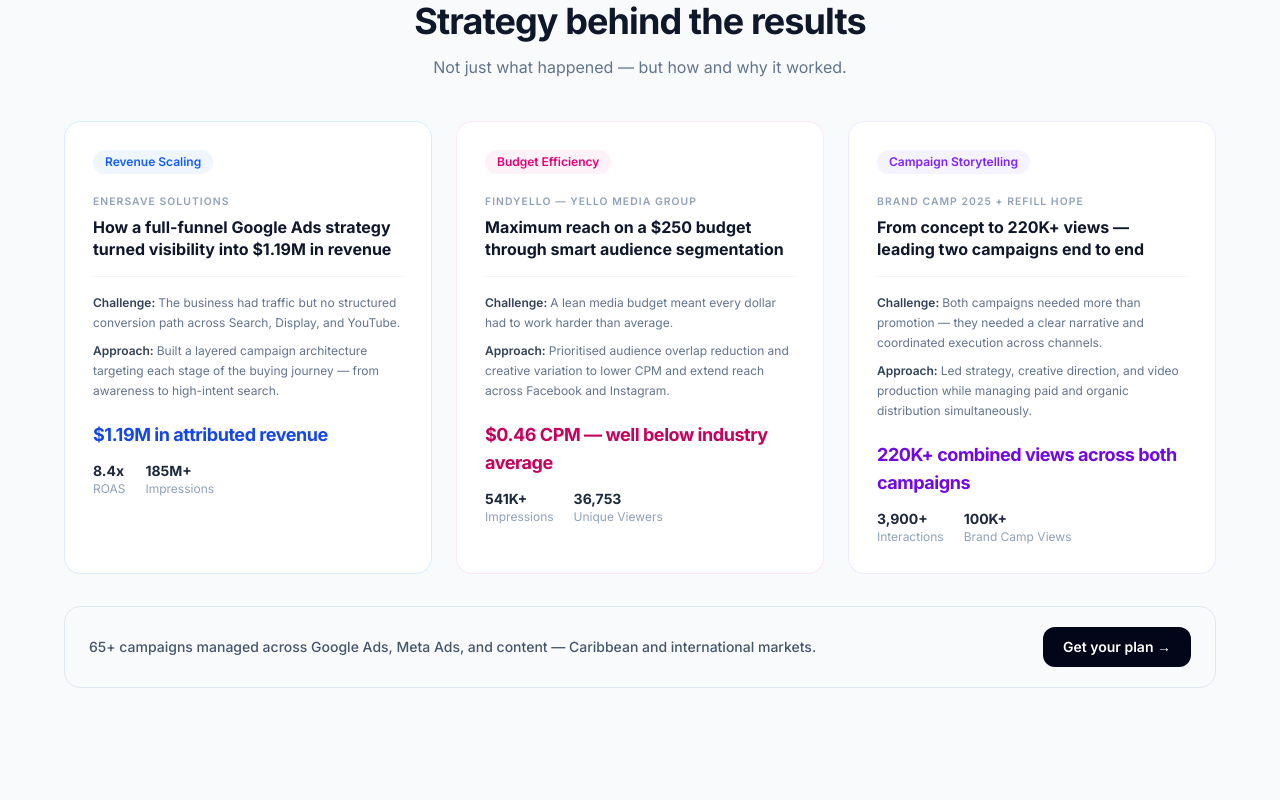
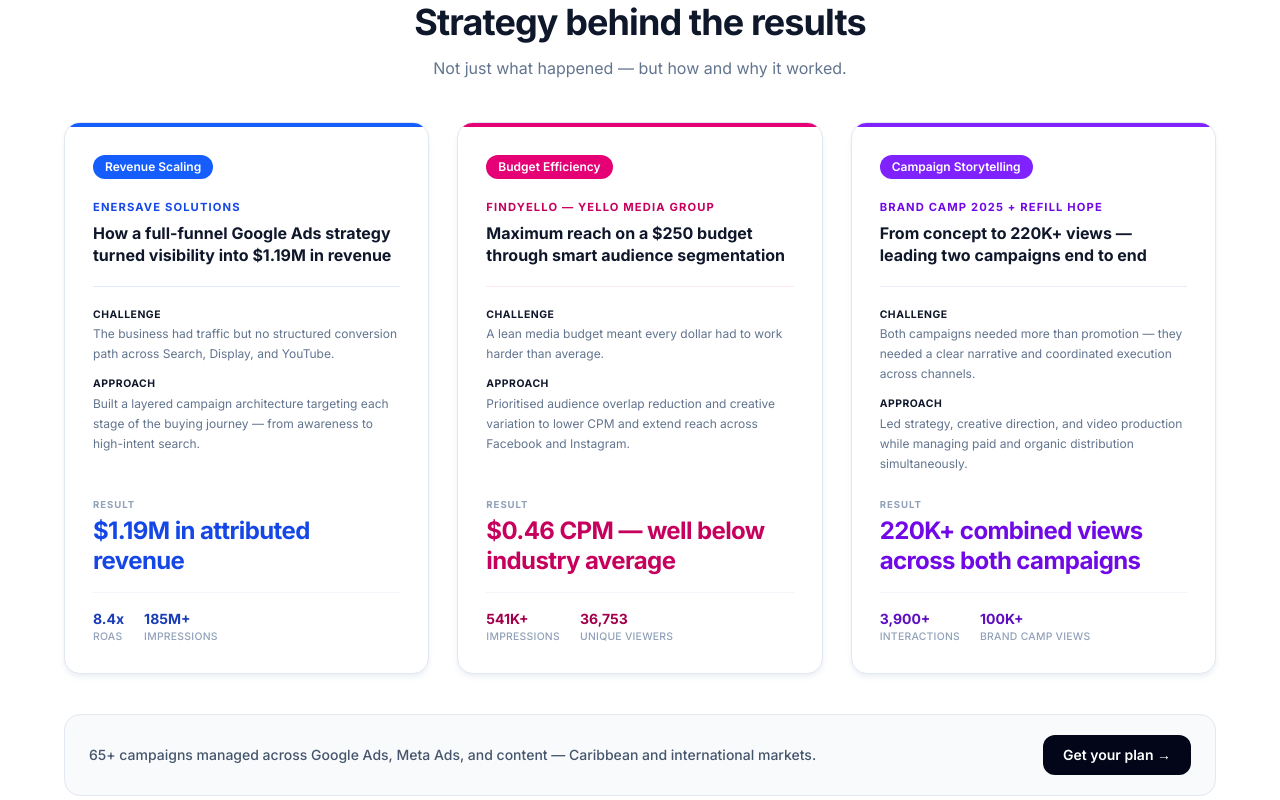
Before and after one commit to kyledigital/quickquote-app, a Next.js app: page / in a window 1280 px wide. Shown: the part 1440-2240 px from the top of the page. Built offline with nearby package versions, Linux system fonts and the light colour scheme.

Commit message:
Modernize case study cards — elevated design, better contrast, pinned result metrics

```diff
--- a/app/components/CampaignResults.tsx
+++ b/app/components/CampaignResults.tsx
@@ -1,55 +1,84 @@
+const accentMap: Record<string, {
+  badge: string;
+  topBar: string;
+  clientText: string;
+  resultText: string;
+  metricValue: string;
+  divider: string;
+}> = {
+  blue: {
+    badge:       "bg-blue-600 text-white",
+    topBar:      "bg-blue-600",
+    clientText:  "text-blue-700",
+    resultText:  "text-blue-700",
+    metricValue: "text-blue-800",
+    divider:     "border-blue-100",
+  },
+  pink: {
+    badge:       "bg-pink-600 text-white",
+    topBar:      "bg-pink-600",
+    clientText:  "text-pink-700",
+    resultText:  "text-pink-700",
+    metricValue: "text-pink-800",
+    divider:     "border-pink-100",
+  },
+  violet: {
+    badge:       "bg-violet-600 text-white",
+    topBar:      "bg-violet-600",
+    clientText:  "text-violet-700",
+    resultText:  "text-violet-700",
+    metricValue: "text-violet-800",
+    divider:     "border-violet-100",
+  },
+};
+
 const results = [
   {
     theme: "Revenue Scaling",
-    themeColor: "bg-blue-50 text-blue-600",
+    accent: "blue",
     client: "Enersave Solutions",
     headline: "How a full-funnel Google Ads strategy turned visibility into $1.19M in revenue",
     problem: "The business had traffic but no structured conversion path across Search, Display, and YouTube.",
     approach: "Built a layered campaign architecture targeting each stage of the buying journey — from awareness to high-intent search.",
     mainResult: "$1.19M in attributed revenue",
-    mainResultColor: "text-blue-700",
     metrics: [
       { value: "8.4x", label: "ROAS" },
       { value: "185M+", label: "Impressions" },
     ],
-    border: "border-blue-100",
   },
   {
     theme: "Budget Efficiency",
-    themeColor: "bg-pink-50 text-pink-600",
+    accent: "pink",
     client: "FindYello — Yello Media Group",
     headline: "Maximum reach on a $250 budget through smart audience segmentation",
     problem: "A lean media budget meant every dollar had to work harder than average.",
     approach: "Prioritised audience overlap reduction and creative variation to lower CPM and extend reach across Facebook and Instagram.",
     mainResult: "$0.46 CPM — well below industry average",
-    mainResultColor: "text-pink-700",
     metrics: [
       { value: "541K+", label: "Impressions" },
       { value: "36,753", label: "Unique Viewers" },
     ],
-    border: "border-pink-100",
   },
   {
     theme: "Campaign Storytelling",
-    themeColor: "bg-violet-50 text-violet-600",
+    accent: "violet",
     client: "Brand Camp 2025 + Refill Hope",
     headline: "From concept to 220K+ views — leading two campaigns end to end",
     problem: "Both campaigns needed more than promotion — they needed a clear narrative and coordinated execution across channels.",
     approach: "Led strategy, creative direction, and video production while managing paid and organic distribution simultaneously.",
     mainResult: "220K+ combined views across both campaigns",
-    mainResultColor: "text-violet-700",
     metrics: [
       { value: "3,900+", label: "Interactions" },
       { value: "100K+", label: "Brand Camp Views" },
     ],
-    border: "border-violet-100",
   },
 ];
 
 export default function CampaignResults() {
   return (
-    <section className="px-6 py-16 sm:py-20">
+    <section className="border-y border-slate-200 bg-white px-6 py-16 sm:py-20">
       <div className="mx-auto max-w-6xl">
+
         {/* Header */}
         <div className="mx-auto max-w-2xl text-center">
           <p className="text-xs font-semibold uppercase tracking-widest text-blue-600">
@@ -64,19 +93,27 @@
         </div>
 
         {/* Cards */}
-        <div className="mt-10 grid gap-6 lg:grid-cols-3">
-          {results.map((r) => (
+        <div className="mt-10 grid gap-7 lg:grid-cols-3">
+          {results.map((r) => {
+            const a = accentMap[r.accent];
+            return (
               <article
                 key={r.client}
-              className={`flex flex-col rounded-2xl border ${r.border} bg-white p-7`}
+                className="flex flex-col overflow-hidden rounded-2xl border border-slate-200 bg-white shadow-md shadow-slate-200/60"
               >
+                {/* Top accent bar */}
+                <div className={`h-1 w-full ${a.topBar}`} />
+
+                {/* Card body */}
+                <div className="flex flex-1 flex-col p-7">
+
                   {/* Theme badge */}
-              <span className={`inline-flex w-fit rounded-full px-3 py-1 text-xs font-semibold ${r.themeColor}`}>
+                  <span className={`inline-flex w-fit items-center rounded-full px-3 py-1 text-xs font-semibold ${a.badge}`}>
                     {r.theme}
                   </span>
 
                   {/* Client */}
-              <p className="mt-5 text-[0.65rem] font-semibold uppercase tracking-widest text-slate-400">
+                  <p className={`mt-5 text-[0.7rem] font-bold uppercase tracking-widest ${a.clientText}`}>
                     {r.client}
                   </p>
 
@@ -86,38 +123,46 @@
                   </h3>
 
                   {/* Divider */}
-              <div className="my-4 border-t border-slate-100" />
+                  <div className={`my-5 border-t ${a.divider}`} />
 
-              {/* Problem + Approach */}
-              <p className="text-xs leading-5 text-slate-500">
-                <span className="font-semibold text-slate-700">Challenge: </span>
-                {r.problem}
-              </p>
-              <p className="mt-2 text-xs leading-5 text-slate-500">
-                <span className="font-semibold text-slate-700">Approach: </span>
-                {r.approach}
-              </p>
+                  {/* Challenge + Approach */}
+                  <div className="space-y-3">
+                    <div>
+                      <p className="text-[0.65rem] font-bold uppercase tracking-wider text-slate-900">Challenge</p>
+                      <p className="mt-0.5 text-xs leading-5 text-slate-500">{r.problem}</p>
+                    </div>
+                    <div>
+                      <p className="text-[0.65rem] font-bold uppercase tracking-wider text-slate-900">Approach</p>
+                      <p className="mt-0.5 text-xs leading-5 text-slate-500">{r.approach}</p>
+                    </div>
+                  </div>
 
-              {/* Main result */}
-              <p className={`mt-5 text-lg font-bold tracking-tight ${r.mainResultColor}`}>
+                  {/* Main result — pinned to bottom */}
+                  <div className="mt-auto pt-6">
+                    <p className="text-[0.6rem] font-bold uppercase tracking-widest text-slate-400">Result</p>
+                    <p className={`mt-1 text-2xl font-bold leading-tight tracking-tight ${a.resultText}`}>
                       {r.mainResult}
                     </p>
 
                     {/* Supporting metrics */}
-              <div className="mt-3 flex gap-5">
+                    <div className="mt-4 flex gap-5 border-t border-slate-100 pt-4">
                       {r.metrics.map((m) => (
                         <div key={m.label}>
-                    <p className="text-sm font-bold text-slate-800">{m.value}</p>
-                    <p className="text-xs text-slate-400">{m.label}</p>
+                          <p className={`text-sm font-bold ${a.metricValue}`}>{m.value}</p>
+                          <p className="text-[0.65rem] font-medium uppercase tracking-wide text-slate-400">{m.label}</p>
                         </div>
                       ))}
                     </div>
-            </article>
-          ))}
                   </div>
 
-        {/* Bottom strip */}
-        <div className="mt-8 flex flex-col items-center justify-between gap-4 rounded-2xl border border-slate-200 bg-slate-50 px-6 py-5 sm:flex-row">
+                </div>
+              </article>
+            );
+          })}
+        </div>
+
+        {/* Bottom credibility strip */}
+        <div className="mt-10 flex flex-col items-center justify-between gap-4 rounded-2xl border border-slate-200 bg-slate-50 px-6 py-5 sm:flex-row">
           <p className="text-sm font-medium text-slate-600">
             65+ campaigns managed across Google Ads, Meta Ads, and content — Caribbean and international markets.
           </p>
@@ -128,6 +173,7 @@
             Get your plan →
           </a>
         </div>
+
       </div>
     </section>
   );
```
Lines whose indentation alone changed are shown as unchanged.
